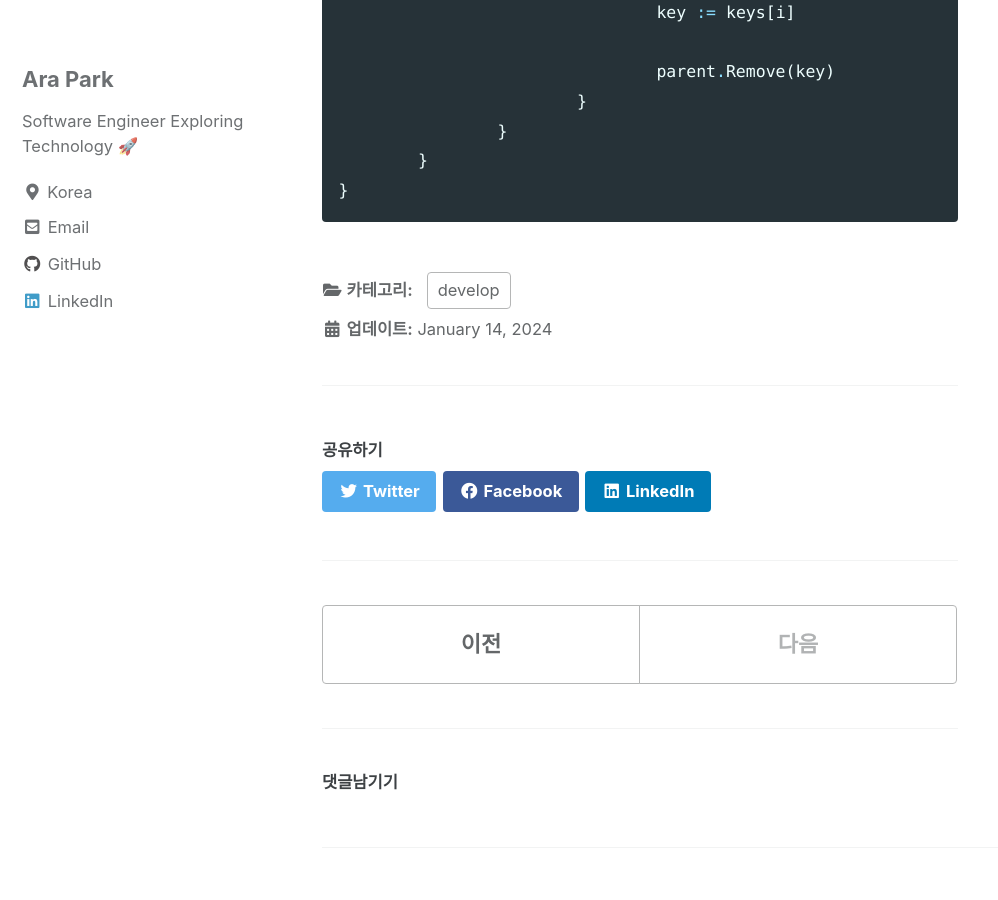
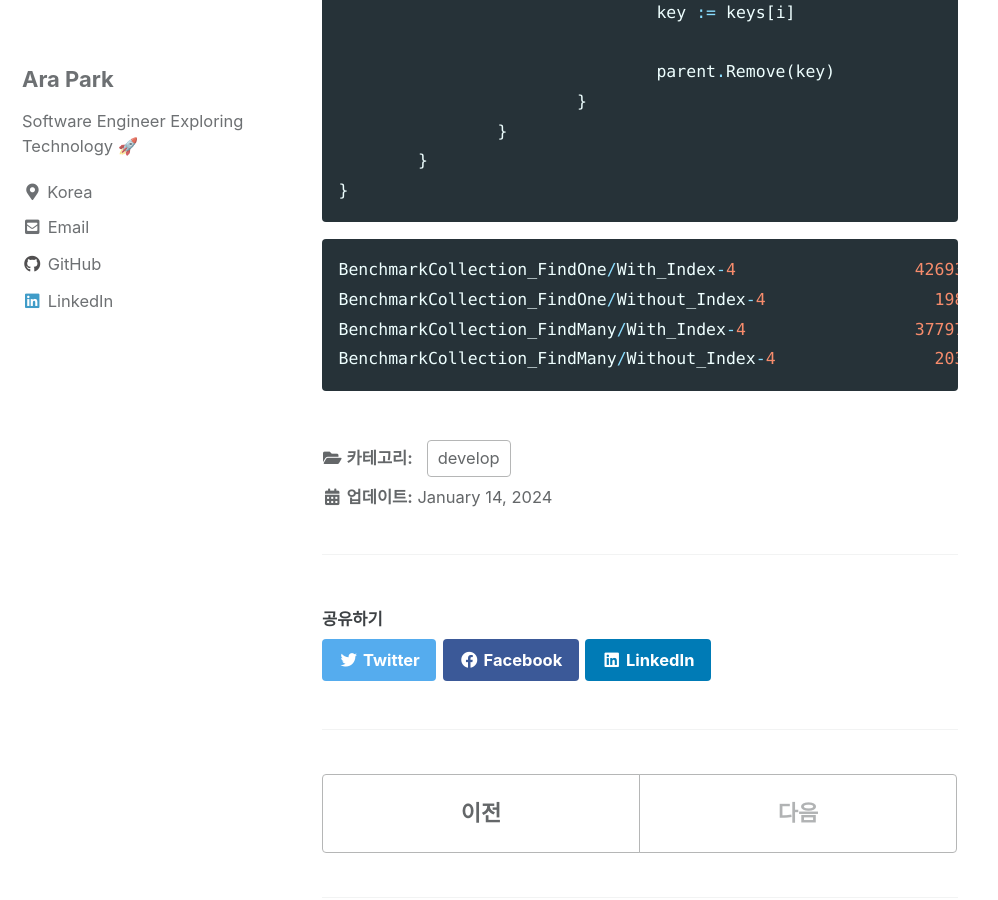
Before and after one commit to siyul-park/siyul-park.github.io, a Jekyll site: the page built from _posts/2024-01-14-develop-in-memory-document-database-with-index.md, in a window 1280 px wide and 900 px high, scrolled down 7482 px. Shown: the whole window, without its empty margins (0-998 px from the left). Built offline with Jekyll 4.4.1, drawn with Linux system fonts in a browser that asks for light colours; cached includes are drawn as plain includes; comment, search, counter and statistics services are not loaded; some of the changed text lies outside the part shown.

Commit message:
docs: fix code

````diff
--- a/_posts/2024-01-14-develop-in-memory-document-database-with-index.md
+++ b/_posts/2024-01-14-develop-in-memory-document-database-with-index.md
@@ -239,3 +239,10 @@ func (s *Section) unindex(doc *primitive.Map) {
 	}
 }
 ```
+
+```go
+BenchmarkCollection_FindOne/With_Index-4                  426932              3373 ns/op             416 B/op         15 allocs/op
+BenchmarkCollection_FindOne/Without_Index-4                 1986            665737 ns/op           65168 B/op       5014 allocs/op
+BenchmarkCollection_FindMany/With_Index-4                 377970              3690 ns/op             408 B/op         14 allocs/op
+BenchmarkCollection_FindMany/Without_Index-4                2036            685697 ns/op           65068 B/op       5013 allocs/op
+```
````
Also changed, not shown: other parts of _posts/2024-01-14-develop-in-memory-document-database-with-index.md (+9 -9 lines).
